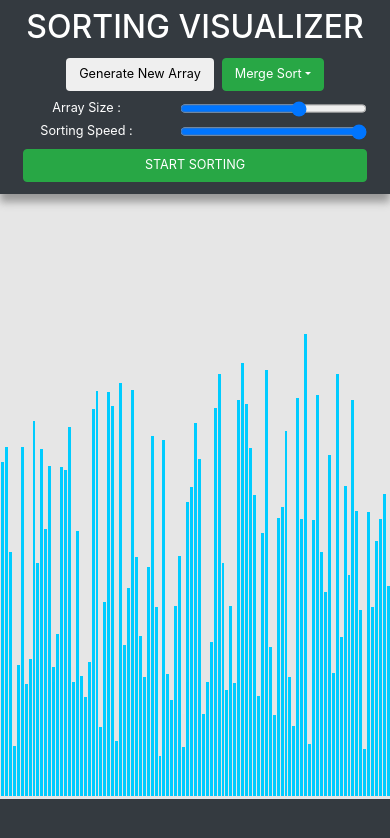
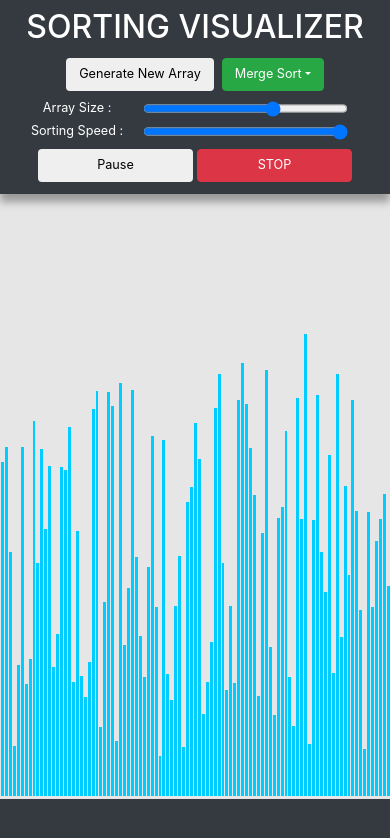
Before and after one commit to tusharmonga014/Sorting-Visualizer, a React (Create React App) app: page / in a window 390 px wide. Shown: the top 838 px of the page. Built offline with nearby package versions, Linux system fonts and the light colour scheme.

Commit message:
Added responsiveness to pause/continue/stop buttons

```diff
--- a/src/components/ControlBar/ControlBar.css
+++ b/src/components/ControlBar/ControlBar.css
@@ -4,6 +4,8 @@
     -moz-box-shadow: 0 8px 8px 0px #999;
     -webkit-box-shadow: 0 8px 8x 0px #999;
     box-shadow: 0 8px 8px 0px #999;
+    padding-right: 2%;
+    padding-left: 2%;
     position: absolute;
     top: 0;
     width: 100%;
@@ -13,11 +15,61 @@
     padding: 0;
 }
 
+/* ids */
+
+#btn-stop-sort {
+    max-width: 46%;
+}
+
+#btn-pause {
+    min-width: 54%;
+}
+
+#btn-continue {
+    min-width: 54%;
+}
+
 /* media-queries */
 
+@media only screen and (min-width: 992px) and (max-width: 1235px) {
+    #btn-stop-sort {
+        min-width: 90%;
+        margin-top: 10px;
+    }
+    #btn-pause {
+        min-width: 90%;
+    }
+    #btn-continue {
+        min-width: 90%;
+    }
+}
+
+@media only screen and (max-width: 992px) {
+    #btn-stop-sort {
+        max-width: 45%;
+        min-width: 45%;
+        width: 40%;
+    }
+    #btn-pause {
+        max-width: 45%;
+        min-width: 45%;
+        width: 40%;
+    }
+    #btn-continue {
+        max-width: 45%;
+        min-width: 45%;
+        width: 40%;
+    }
+}
+
 @media only screen and (max-width: 576px) {
-    .slider-range, .text-disable-when-running {
-        max-width: 50%;
+    .text-disable-when-running {
+        max-width: 35%;
+        margin-left: 5%;
+    }
+    .slider-range {
+        max-width: 55%;
+        margin-right: 5%;
     }
 }
 
@@ -26,6 +78,6 @@
         font-size: 1.5vh;
     }
     #btn-sort {
-        width: 100%;
+        width: 90%;
     }
 }
--- a/src/components/ControlBar/ControlBar.jsx
+++ b/src/components/ControlBar/ControlBar.jsx
@@ -246,7 +246,7 @@ class ControlBar extends Component {
     this.handleIfSortingCompleted();
 
     return (
-      <div className='nav navbar navbar-dark bg-dark text-center p-2'>
+      <div className='nav navbar navbar-dark bg-dark text-center pt-2 pb-2'>
         <div className='navbar navbar-brand col-sm-12 col-md-6 col-lg-4 text-center m-0 p-0'>
           <h2>SORTING VISUALIZER</h2>
         </div>
@@ -327,6 +327,7 @@ class ControlBar extends Component {
 
         <div className="col-sm-12 col-md-12 col-lg-2 text-center mt-1 mb-1">
           <button
+            hidden
             id="btn-sort"
             className="btn btn-success"
             onClick={this.startSorting}>
@@ -335,21 +336,23 @@ class ControlBar extends Component {
 
           <button
             id="btn-pause"
-            className="btn btn-default"
+            className="btn btn-default btn-when-running mr-1"
             onClick={this.pauseSorting}
-            hidden>Pause
+          >Pause
           </button>
+
           <button
             id="btn-continue"
-            className="btn btn-default"
+            className="btn btn-default btn-when-running mr-1"
             onClick={this.continueSorting}
             hidden>Continue
           </button>
+
           <button
             id="btn-stop-sort"
-            className="btn btn-danger"
+            className="btn btn-danger btn-when-running"
             onClick={this.stopSorting}
-            hidden>STOP
+          >STOP
           </button>
 
         </div>
```
